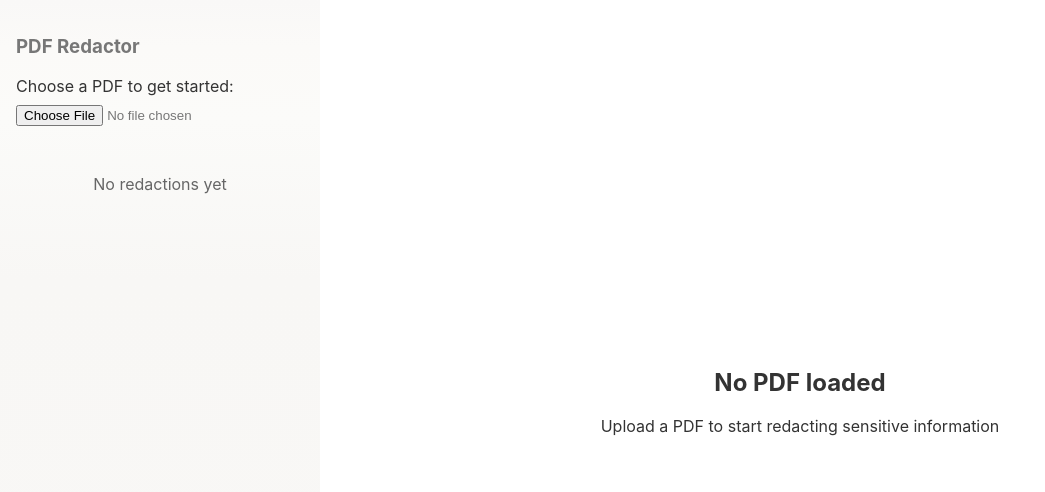
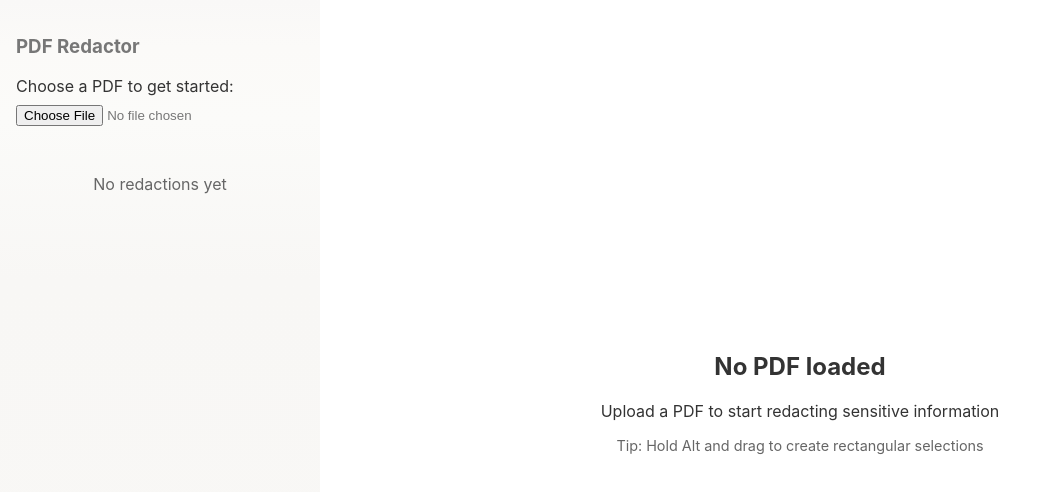
Before and after one commit to davidpomerenke/freedomizer, a React (Vite) app in the folder frontend/: page / in a window 1280 px wide. Shown: the top 492 px of the page, without its empty margins (0-1045 px from the left). Built offline with nearby package versions, Linux system fonts and the light colour scheme.

Commit message:
Add README, add tip about alt-drag

```diff
--- a/frontend/src/App.tsx
+++ b/frontend/src/App.tsx
@@ -328,6 +328,13 @@ export function App() {
             <div style={{ textAlign: "center" }}>
               <h2>No PDF loaded</h2>
               <p>Upload a PDF to start redacting sensitive information</p>
+              <p style={{
+                fontSize: "0.9rem",
+                color: "#666",
+                marginTop: "1rem"
+              }}>
+                Tip: Hold Alt and drag to create rectangular selections
+              </p>
             </div>
           </div>
         )}
--- a/frontend/src/Sidebar.tsx
+++ b/frontend/src/Sidebar.tsx
@@ -188,6 +188,8 @@ export function Sidebar({
           />
         </div>
 
+
+
         {currentPdfFile && (
           <div style={{ marginBottom: "1rem" }}>
             <label
@@ -251,7 +253,21 @@ export function Sidebar({
                 "Get AI Suggestions"
               )}
             </button>
+            <div style={{ marginBottom: "1rem" }}>
+              <div
+                style={{
+                  padding: "0.5rem",
+                  backgroundColor: "#f5f5f5",
+                  borderRadius: "4px",
+                  fontSize: "0.8rem",
+                  color: "#666",
+                }}
+              >
+                <strong>Tip:</strong> Hold Alt and drag to create rectangular selections
               </div>
+            </div>
+          </div>
+
         )}
 
         {highlights.length > 0 && (
```
Also changed, not shown: 2 other files (tests, documents, lock files or other folders). Lines whose indentation alone changed are shown as unchanged.
